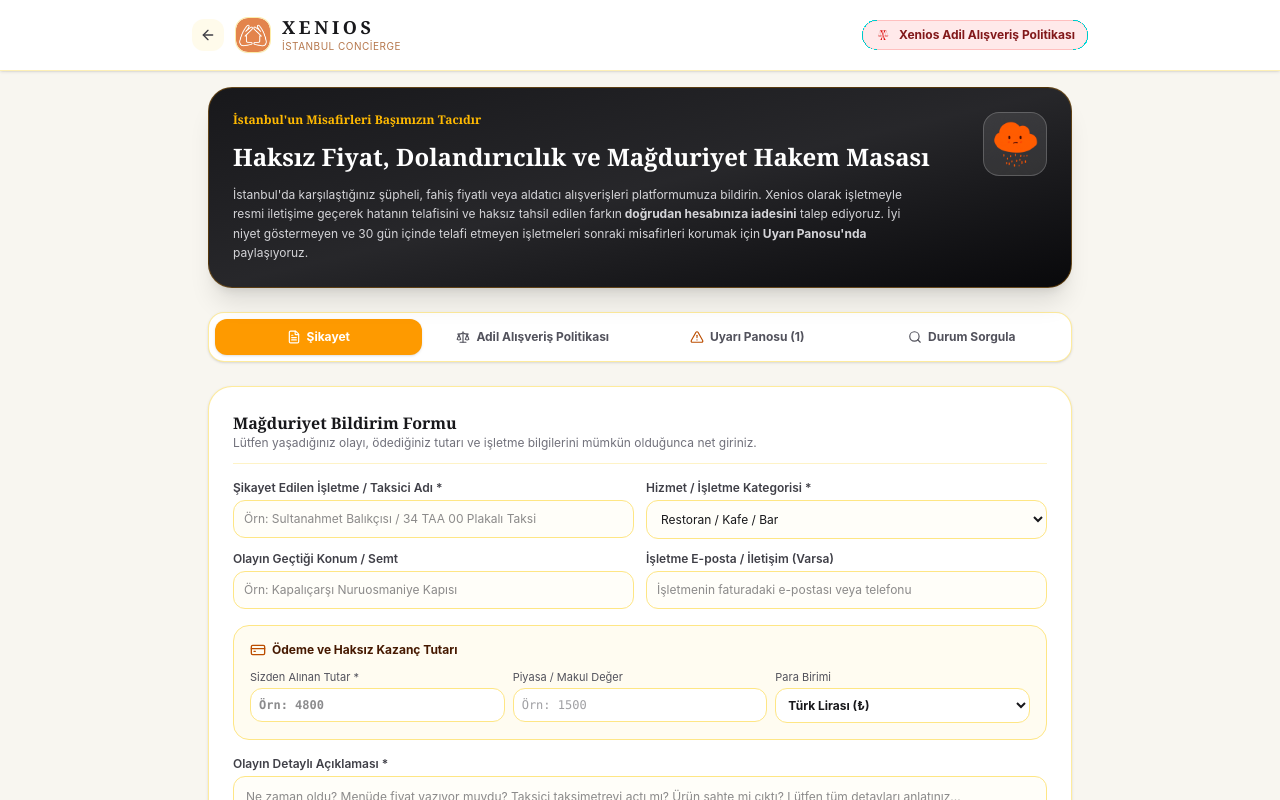
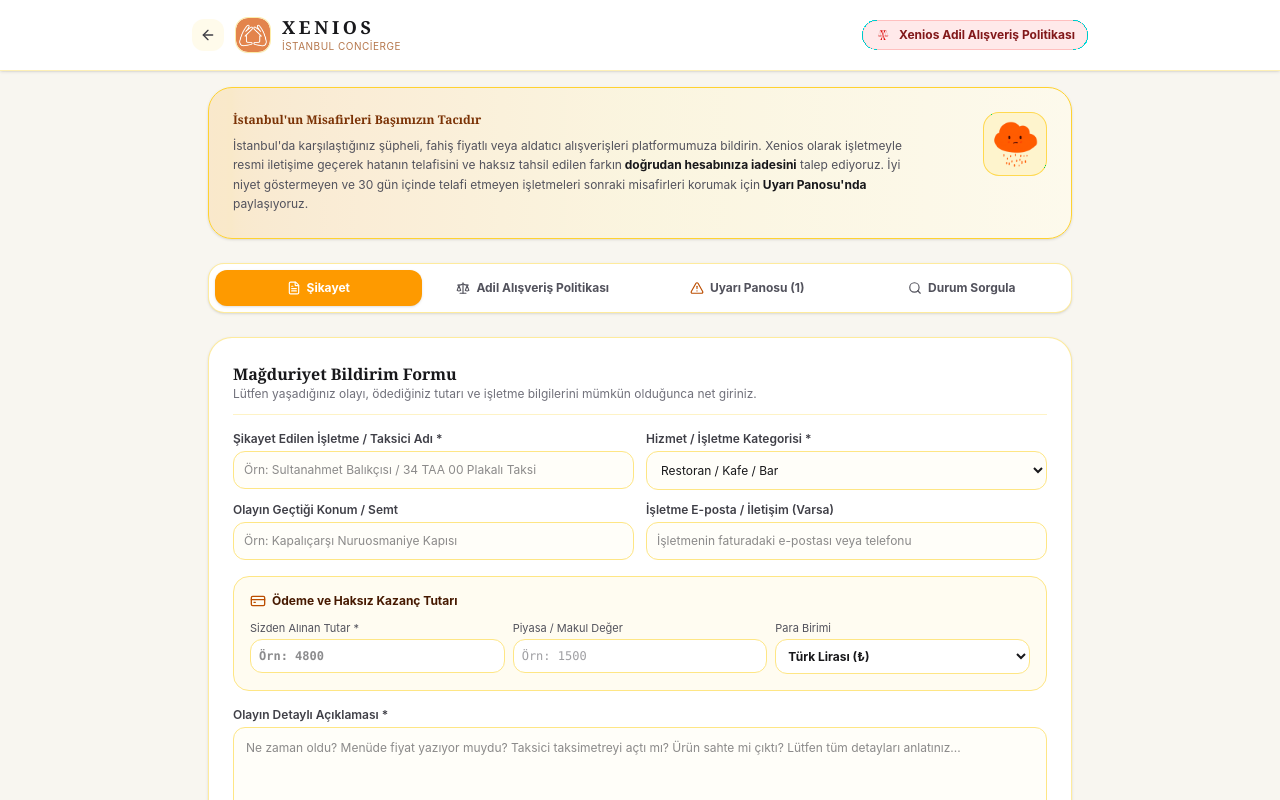
Before and after one commit to usecomus-afk/xenios, a Next.js app: page /complaints in a window 1280 px wide. Shown: the top 800 px of the page. Built offline with nearby package versions, Linux system fonts and the light colour scheme.

Commit message:
fix: remove heading and convert complaints mission banner from dark to light theme

```diff
--- a/src/app/(guest)/complaints/page.tsx
+++ b/src/app/(guest)/complaints/page.tsx
@@ -143,26 +143,22 @@
       <main className="max-w-4xl mx-auto p-4 space-y-6">
 
         {/* Mission Statement Hero Banner */}
-        <div className="bg-gradient-to-br from-zinc-900 via-zinc-800 to-zinc-950 text-white p-6 rounded-3xl shadow-xl border border-amber-500/30 space-y-3 relative overflow-hidden">
+        <div className="bg-gradient-to-r from-amber-500/15 via-amber-100/40 to-amber-50/70 p-6 rounded-3xl border border-amber-300 shadow-sm space-y-3 relative overflow-hidden text-zinc-900">
           <div className="flex items-start justify-between gap-4">
-            <div className="space-y-3">
+            <div className="space-y-2">
               <div className="flex items-center gap-2">
-                <span className="text-xs text-amber-400 font-serif font-bold">İstanbul'un Misafirleri Başımızın Tacıdır</span>
+                <span className="text-xs text-amber-900 font-serif font-bold">İstanbul'un Misafirleri Başımızın Tacıdır</span>
               </div>
 
-              <h1 className="text-xl md:text-2xl font-bold font-serif text-white leading-snug">
-                Haksız Fiyat, Dolandırıcılık ve Mağduriyet Hakem Masası
-              </h1>
-
-              <p className="text-xs text-zinc-300 leading-relaxed max-w-2xl">
+              <p className="text-xs text-zinc-600 leading-relaxed max-w-2xl">
                 İstanbul'da karşılaştığınız şüpheli, fahiş fiyatlı veya aldatıcı alışverişleri platformumuza bildirin.
                 Xenios olarak işletmeyle resmi iletişime geçerek hatanın telafisini ve haksız tahsil edilen farkın
-                <strong> doğrudan hesabınıza iadesini</strong> talep ediyoruz.
+                <strong className="text-zinc-900"> doğrudan hesabınıza iadesini</strong> talep ediyoruz.
                 İyi niyet göstermeyen ve 30 gün içinde telafi etmeyen işletmeleri sonraki misafirleri korumak için
-                <strong> Uyarı Panosu'nda</strong> paylaşıyoruz.
+                <strong className="text-zinc-900"> Uyarı Panosu'nda</strong> paylaşıyoruz.
               </p>
             </div>
-            <div className="w-16 h-16 rounded-2xl bg-white/10 backdrop-blur-md p-2 border border-white/20 shrink-0 hidden sm:flex items-center justify-center">
+            <div className="w-16 h-16 rounded-2xl bg-amber-100/80 p-2 border border-amber-300/80 shrink-0 hidden sm:flex items-center justify-center">
               <Image src="/icons/bad-experience.png" alt="Mağduriyet İnceleme" width={48} height={48} unoptimized className="object-contain" />
             </div>
           </div>
```
